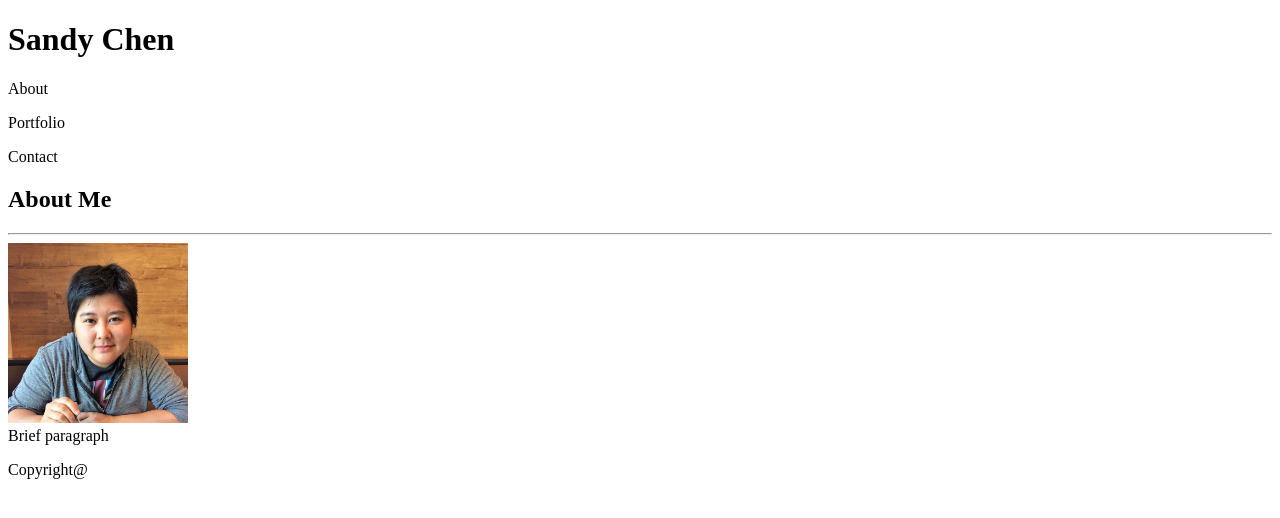
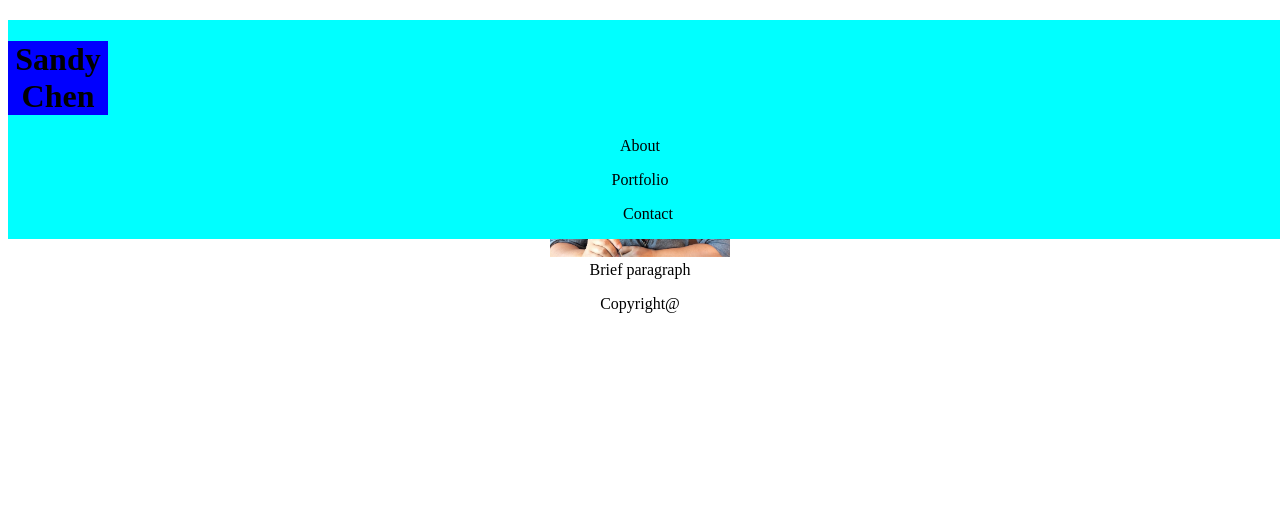
Before and after one commit to SansterSee/Basic-Portfolio, a plain HTML site: page index.html in a window 1280 px wide. Drawn offline with Linux system fonts and the light colour scheme.

Commit message:
format header

```diff
--- a/assets/css/style.css
+++ b/assets/css/style.css
@@ -1 +1,29 @@
 /* Basic Portfolio HW */
+
+* {
+    box-sizing: border-box;
+    text-align: center;
+
+}
+
+h1 h2{
+    font-family: 'Georgia', Times, Times New Roman, serif;
+}
+
+header  {
+    background-color: aqua;
+    margin: 0;
+    padding: 0;
+    width: 100%;
+    height: auto;
+    position: fixed;
+    overflow: auto;
+}
+
+h1  {
+    background-color: blue;
+    width: 100px;
+
+
+
+}
```
